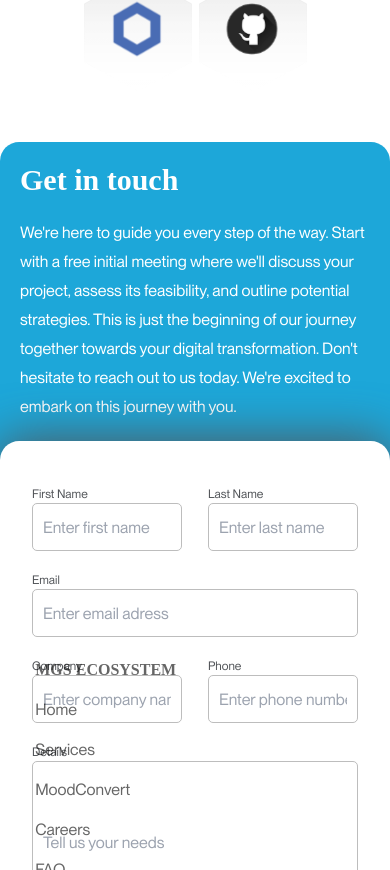
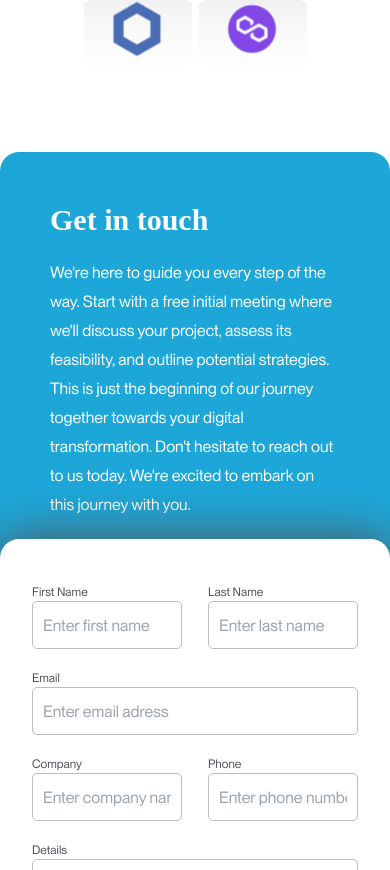
Before and after one commit to omeaag/mgs-website, a Next.js app: page /services in a window 390 px wide. Shown: the part 3114-3984 px from the top of the page. Built offline with nearby package versions, Linux system fonts and the light colour scheme; a web font is replaced by a local one.

Commit message:
Home page phone and tablet views completed

```diff
--- a/public/style/GetInTouchStyle.css
+++ b/public/style/GetInTouchStyle.css
@@ -154,9 +154,11 @@
 @media (max-width: 599px) {
     .partnershipAllContainer {
         flex-direction: column;
-        padding: 20px !important;
-        margin: 0 -32px !important;
+        padding: 20px ;
+        margin: 60px -32px;
+        margin-bottom: 80px;
         padding: 50px;
+        max-height: 996px;
     }
 
     .getInTouchContainer {
@@ -178,7 +180,6 @@
     .formContainer {
         width: 100vw;
         margin-top: 20px;
-        margin-bottom: 20px;
         box-sizing: border-box;
     }
 
```
